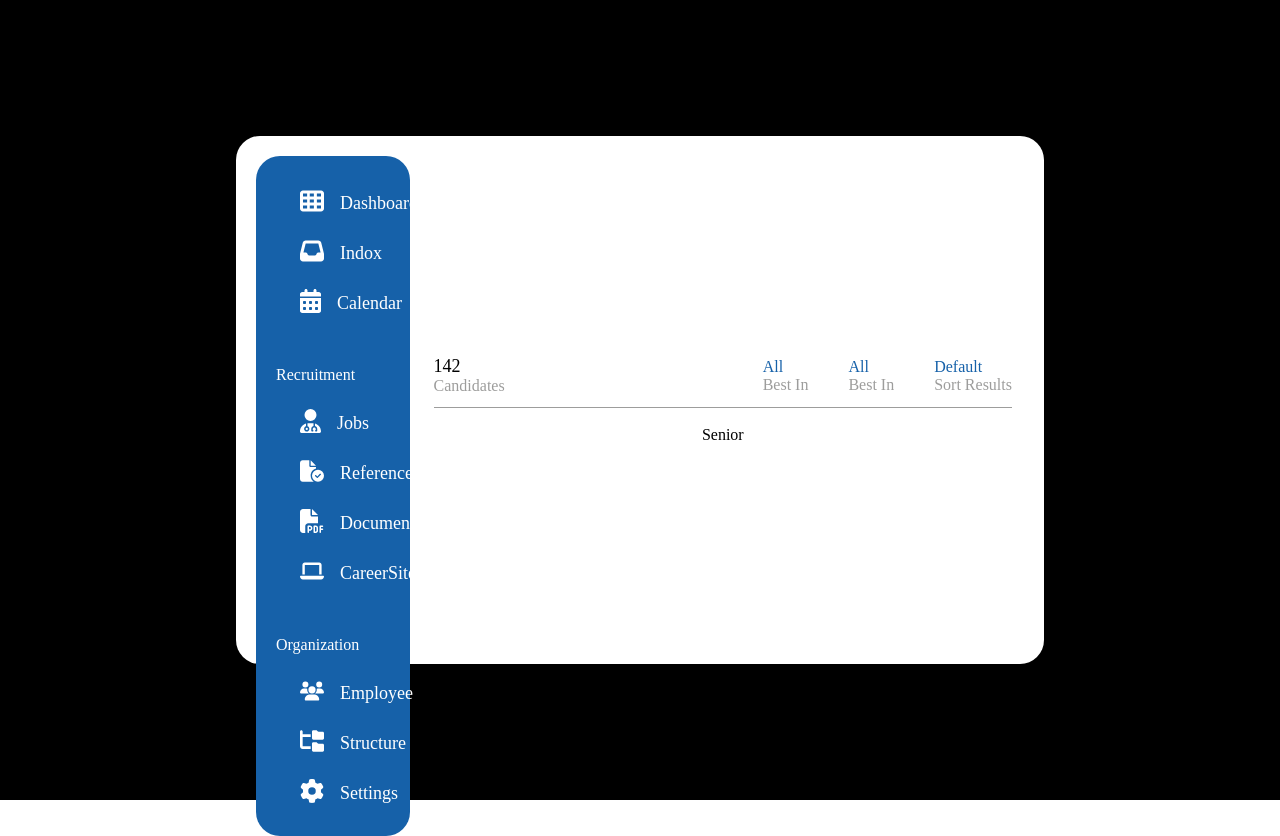
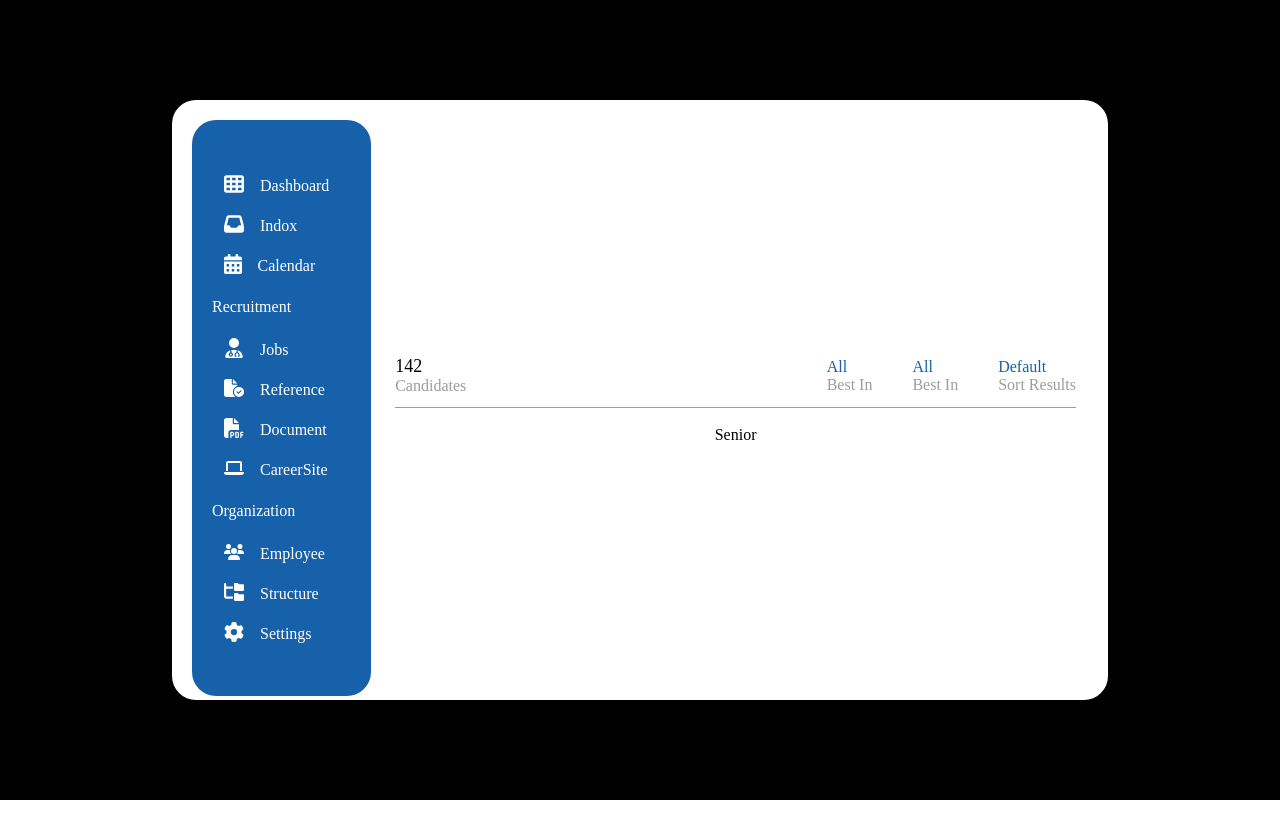
Before and after one commit to SON7AE/YouTube_Pagination, a Vue app: page /#/ in a window 1280 px wide. After the commit the page ends 800 px from the top, so only its background shows below. Built offline with nearby package versions, Linux system fonts and the light colour scheme; a web font is replaced by a local one.

Commit message:
퍼블리싱 작업 중

```diff
--- a/src/components/atoms/button/BasicButton.vue
+++ b/src/components/atoms/button/BasicButton.vue
@@ -25,24 +25,24 @@ const { data } = toRefs(props)
     justify-content: flex-start;
 
     width: calc(100% - 24px);
-    height: 50px;
+    height: 40px;
 
-    padding-left: 24px;
+    padding-left: 12px;
 
     gap: 16px;
 
     cursor: pointer;
 
     &__icon {
-        width: 24px;
-        height: 24px;
+        width: 20px;
+        height: 20px;
 
         color: $color-white-000;
     }
     &__label {
         padding-top: 4px;
 
-        font-size: 18px;
+        font-size: 16px;
         font-family: 'MBC1961GulimM';
 
         color: $color-white-000;
@@ -51,7 +51,7 @@ const { data } = toRefs(props)
         width: 100%;
 
         background-color: rgba($color-white-000, 0.1);
-        border-radius: 12px;
+        border-radius: 6px;
     }
 }
 </style>
--- a/src/components/organisms/Navigation.vue
+++ b/src/components/organisms/Navigation.vue
@@ -90,8 +90,9 @@ const bottomMenu = computed(() => {
     justify-content: center;
 
     width: 100%;
+    height: 67vh;
 
-    gap: 40px;
+    gap: 14px;
 
     &__sub-menu {
         display: flex;
--- a/src/pages/index.vue
+++ b/src/pages/index.vue
@@ -35,8 +35,8 @@ import Notice from '@components/organisms/Notice.vue'
         align-items: center;
         justify-content: center;
 
-        width: 60vw;
-        height: 61vh;
+        width: 70vw;
+        height: 70vh;
 
         &__navigation {
             width: 20%;
```
